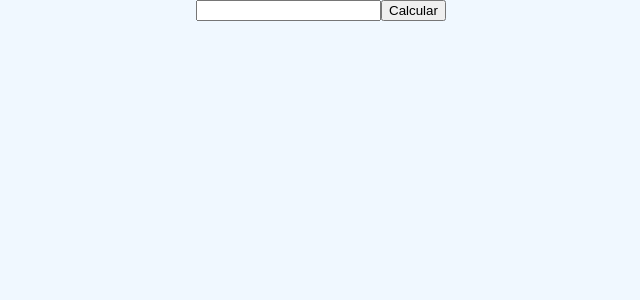
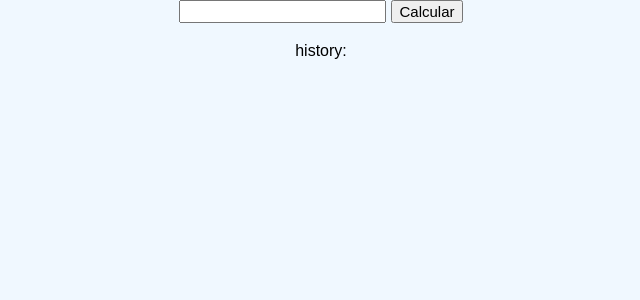
Before and after one commit to LuizFelipeBG/Calculator, a React (Create React App) app: page / in a window 1280 px wide. Shown: the top 300 px of the page, without its empty margins (319-959 px from the left). Built offline with nearby package versions, Linux system fonts and the light colour scheme.

Commit message:
finished history calculator

```diff
--- a/src/App.css
+++ b/src/App.css
@@ -5,6 +5,6 @@
   font-size: 15px;
   margin-right: 5px;
 }
-calculatorButton{
+.calculatorButton{
   font-size: 15px;
 }
--- a/src/App.js
+++ b/src/App.js
@@ -1,27 +1,36 @@
 import React, { Component } from 'react';
 import './App.css';
 import result from './result/result';
+import format from './format/format';
 const initialState = {
   value:'',
   theResult:'',
+  history:[]
 }
+
 
 class App extends Component {
   state = {...initialState}
 
+
   onChangevalue = (event) => {
-     this.setState({value: event.target.value});
+    this.setState({value: event.target.value});
   }
+
   handleClick = () => {
-    this.setState({theResult: result(this.state.value) || '0', value:''})
+    const history = [...this.state.history]
+    this.setState({theResult: result(this.state.value)})
+    history.push(format(this.state.value))
+    this.setState({history: history})
   }
 
   render() {
     return (
       <div className="App">
-        <input value={this.state.value} onChange={this.onChangevalue}/>
+        <input value={this.state.value} onChange={this.onChangevalue} className='calculatorInput'/>
         <button type="button" className='calculatorButton' onClick={this.handleClick}>Calcular</button>
         <h3>{this.state.theResult}</h3>
+        <p>history: {this.state.history.join('----------------')}</p>
       </div>
 
     );
```
